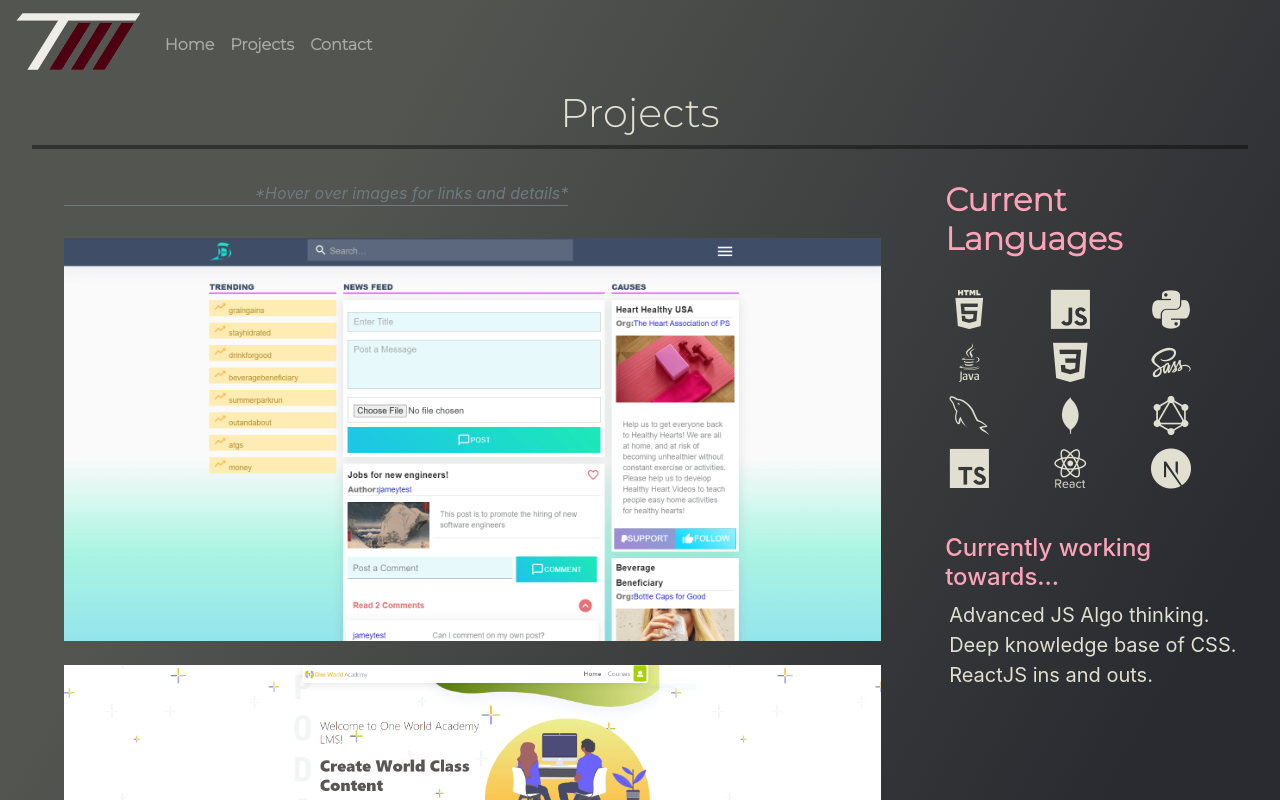
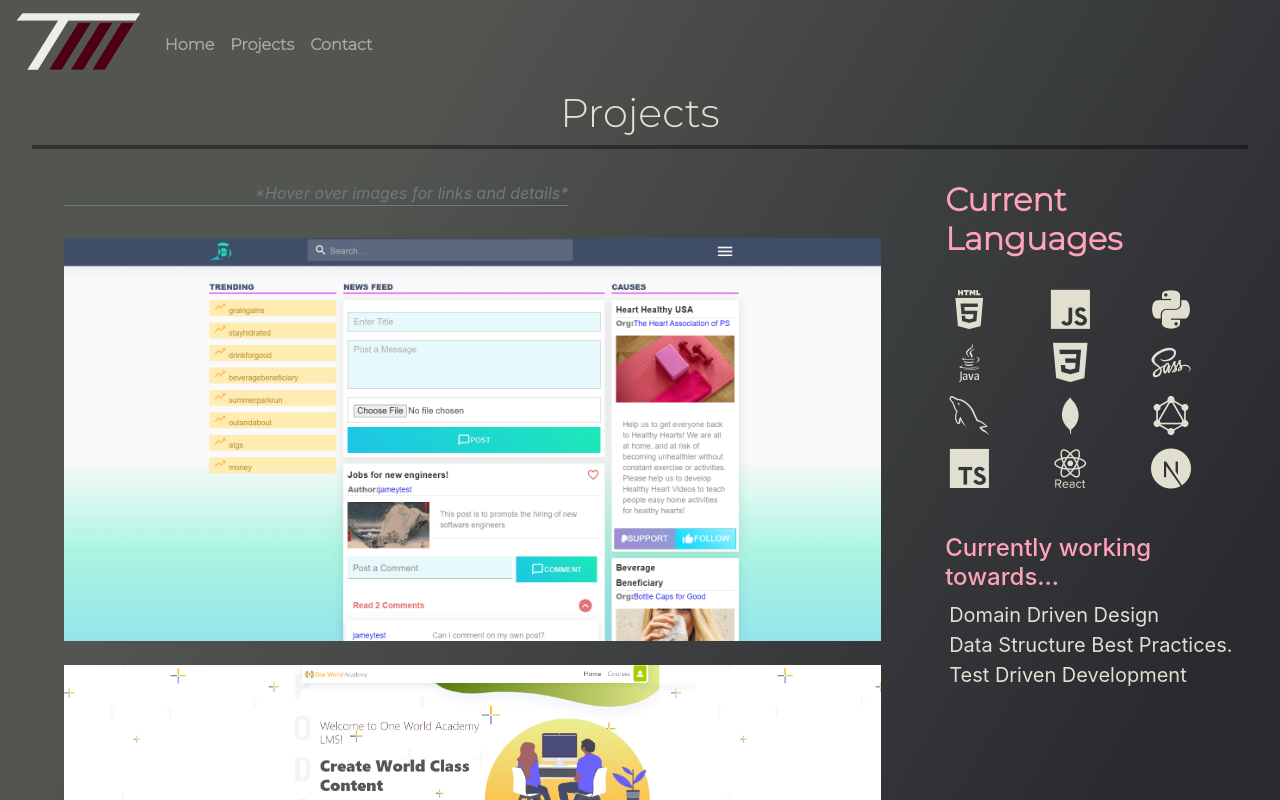
Before and after one commit to TaaniBravo/React-Portfolio, a React (Create React App) app in the folder client/: page /projects in a window 1280 px wide. Shown: the top 800 px of the page. Built offline with nearby package versions, Linux system fonts and the light colour scheme.

Commit message:
Updated my working towards section.

```diff
--- a/client/src/pages/Projects/index.js
+++ b/client/src/pages/Projects/index.js
@@ -127,9 +127,9 @@ const Projects = () => {
               <h4>Currently working towards...</h4>
               <div className='sub-container'>
                 <ul>
-                  <li>Advanced JS Algo thinking.</li>
-                  <li>Deep knowledge base of CSS.</li>
-                  <li>ReactJS ins and outs.</li>
+                  <li>Domain Driven Design</li>
+                  <li>Data Structure Best Practices.</li>
+                  <li>Test Driven Development</li>
                 </ul>
               </div>
             </div>
```
